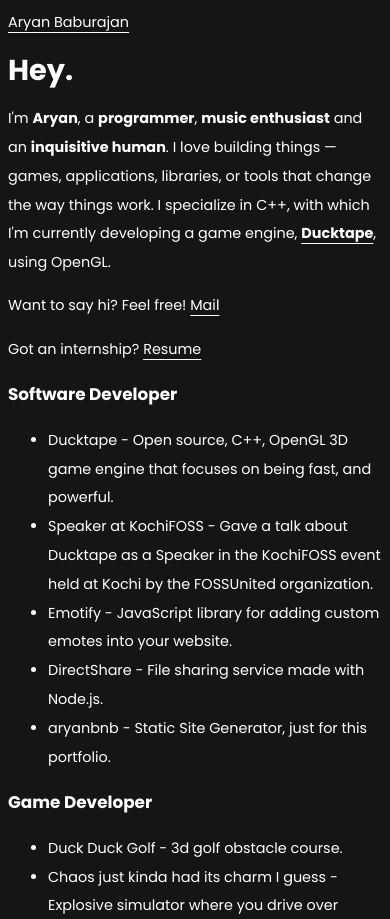
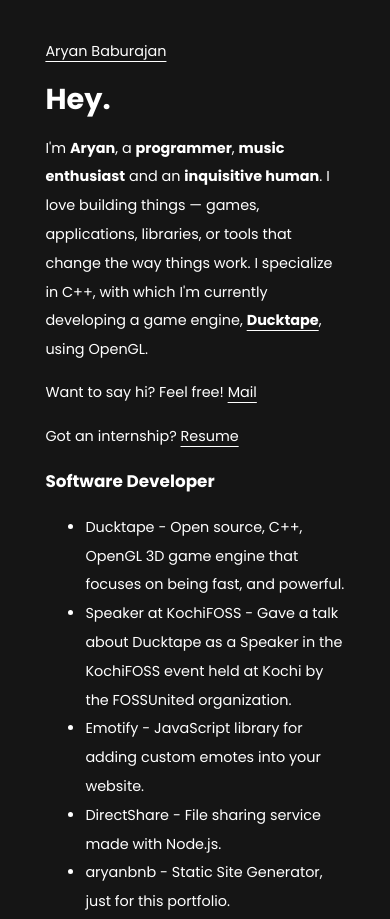
Before and after one commit to aryanbaburajan/aryanbaburajan.github.io, a plain HTML site: page docs/index.html in a window 390 px wide. Shown: the top 919 px of the page. Drawn offline with Linux system fonts and the light colour scheme.

Commit message:
fix: Mobile responsiveness

```diff
--- a/docs/index.css
+++ b/docs/index.css
@@ -25,7 +25,8 @@ a {
         left: 0%;
         top: 0%;
         transform: translate(0%, 0%);
-        width: 100%;
+        width: auto;
+        margin: 10%;
     }
 }
 
--- a/src/index.css
+++ b/src/index.css
@@ -25,7 +25,8 @@ a {
         left: 0%;
         top: 0%;
         transform: translate(0%, 0%);
-        width: 100%;
+        width: auto;
+        margin: 10%;
     }
 }
 
```
